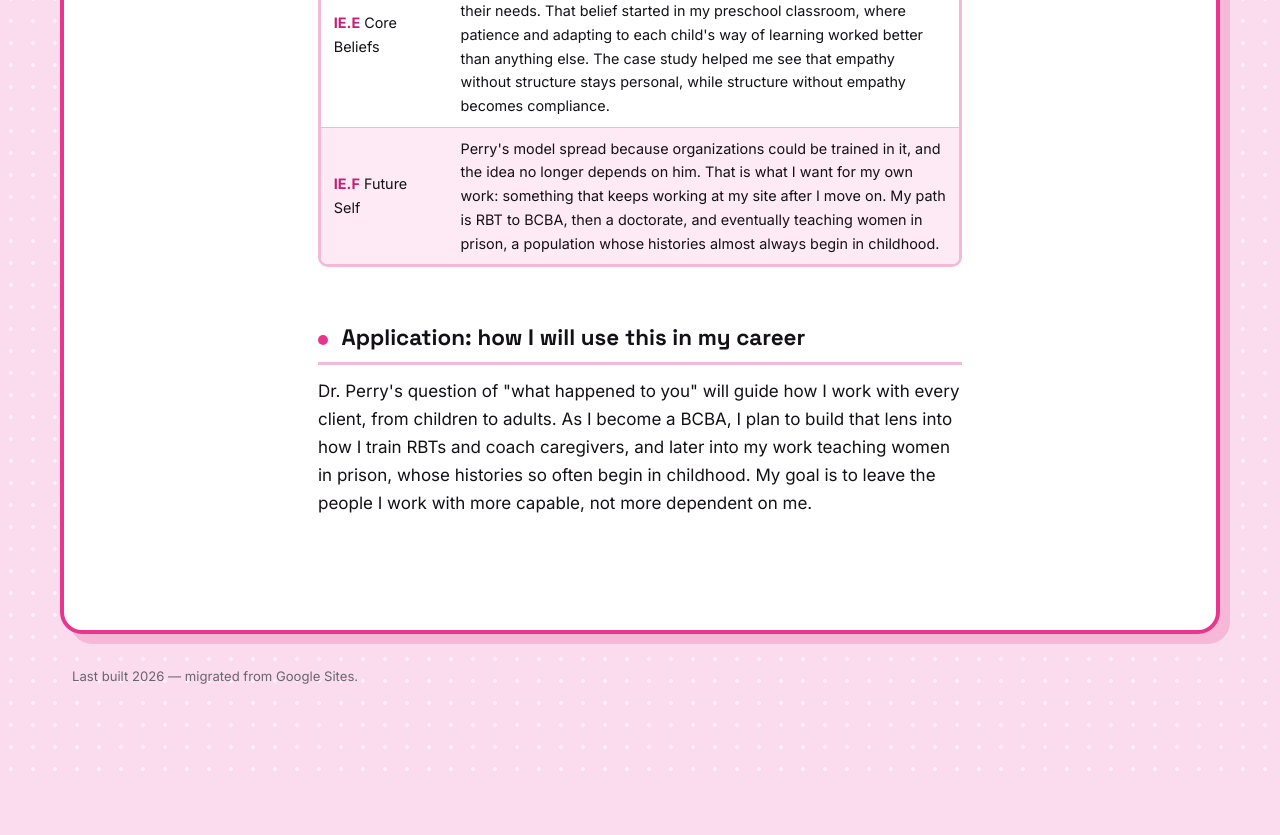
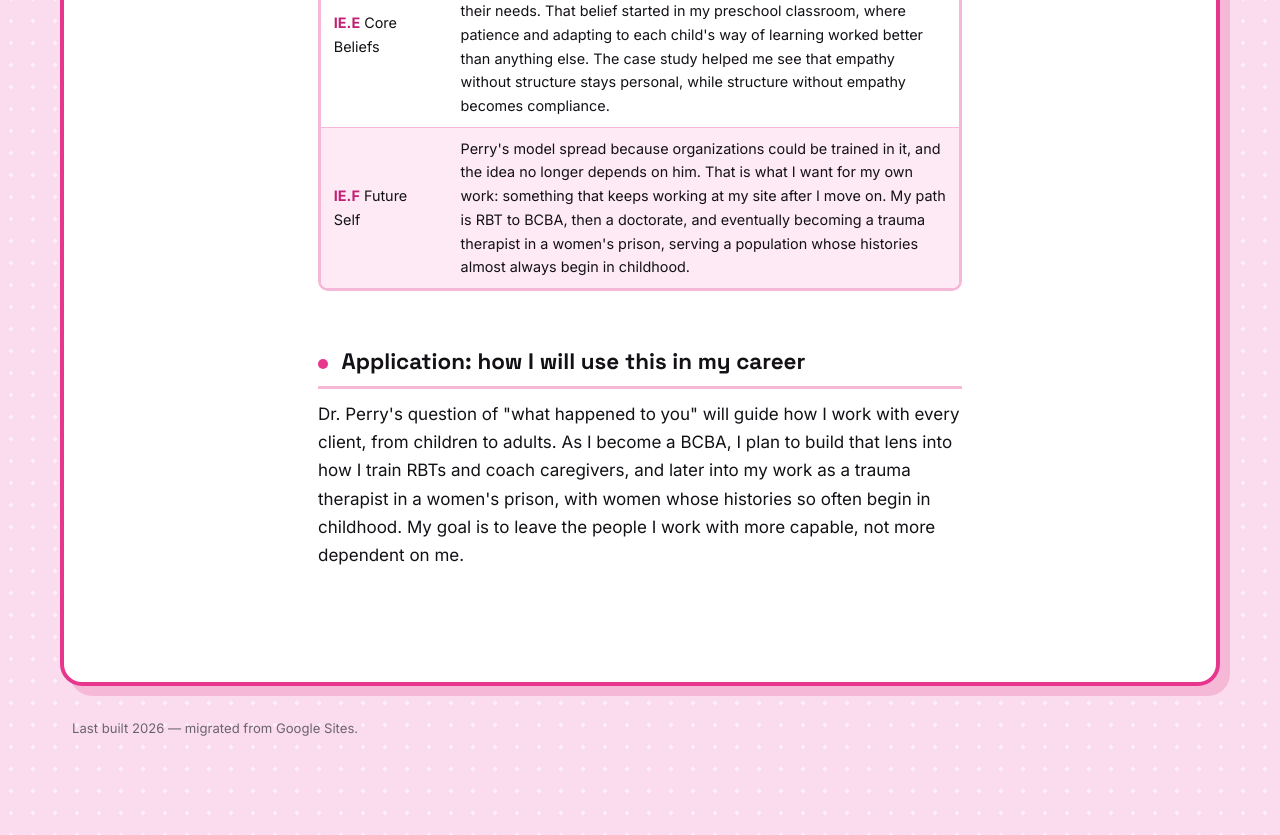
Before and after one commit to NickyM-24/NickyM-24.github.io, a plain HTML site: page program-outcomes-identity-as-an-educator.html in a window 1280 px wide. Shown: the part 3620-4455 px from the top of the page. Before the commit the page ends 4403 px from the top, so only its background shows below. Drawn offline with Linux system fonts and the light colour scheme.

Commit message:
Update career goal wording on Identity as an Educator
Co-Authored-By: Claude Opus 5.5 <noreply@anthropic.com>
Claude-Session: https://claude.ai/code/session_017fmYQ13SxtjrSWiZnXG12y

```diff
--- a/program-outcomes-identity-as-an-educator.html
+++ b/program-outcomes-identity-as-an-educator.html
@@ -55,13 +55,13 @@
           <tr><td><strong>IE.C</strong> Reflection</td><td>The biggest change in my thinking was moving from &quot;what is wrong with this child&quot; to &quot;what happened to this child.&quot; As a Montessori preschool teacher, I already knew that patience and understanding mattered most, and I saw that a child&#x27;s home life shaped what showed up in the classroom. Perry gave me the science behind what that classroom taught me.</td></tr>
           <tr><td><strong>IE.D</strong> Transfer</td><td>I am taking Perry&#x27;s idea that empathy can be built into a system and applying it to my role as RBT Trainer. Instead of hoping new technicians develop a trauma informed lens on their own, I can write those steps into onboarding so it is the starting point.</td></tr>
           <tr><td><strong>IE.E</strong> Core Beliefs</td><td>One of my core beliefs is that children are not their behavior. I believe a child&#x27;s behavior usually comes from not being able to communicate their needs. That belief started in my preschool classroom, where patience and adapting to each child&#x27;s way of learning worked better than anything else. The case study helped me see that empathy without structure stays personal, while structure without empathy becomes compliance.</td></tr>
-          <tr><td><strong>IE.F</strong> Future Self</td><td>Perry&#x27;s model spread because organizations could be trained in it, and the idea no longer depends on him. That is what I want for my own work: something that keeps working at my site after I move on. My path is RBT to BCBA, then a doctorate, and eventually teaching women in prison, a population whose histories almost always begin in childhood.</td></tr>
+          <tr><td><strong>IE.F</strong> Future Self</td><td>Perry&#x27;s model spread because organizations could be trained in it, and the idea no longer depends on him. That is what I want for my own work: something that keeps working at my site after I move on. My path is RBT to BCBA, then a doctorate, and eventually becoming a trauma therapist in a women&#x27;s prison, serving a population whose histories almost always begin in childhood.</td></tr>
         </tbody>
       </table>
     </div>
 
     <h2>Application: how I will use this in my career</h2>
-    <p>Dr. Perry&#x27;s question of &quot;what happened to you&quot; will guide how I work with every client, from children to adults. As I become a BCBA, I plan to build that lens into how I train RBTs and coach caregivers, and later into my work teaching women in prison, whose histories so often begin in childhood. My goal is to leave the people I work with more capable, not more dependent on me.</p>
+    <p>Dr. Perry&#x27;s question of &quot;what happened to you&quot; will guide how I work with every client, from children to adults. As I become a BCBA, I plan to build that lens into how I train RBTs and coach caregivers, and later into my work as a trauma therapist in a women&#x27;s prison, with women whose histories so often begin in childhood. My goal is to leave the people I work with more capable, not more dependent on me.</p>
   </main>
 </div>
 <div id="site-footer" class="site-footer"></div>
```
